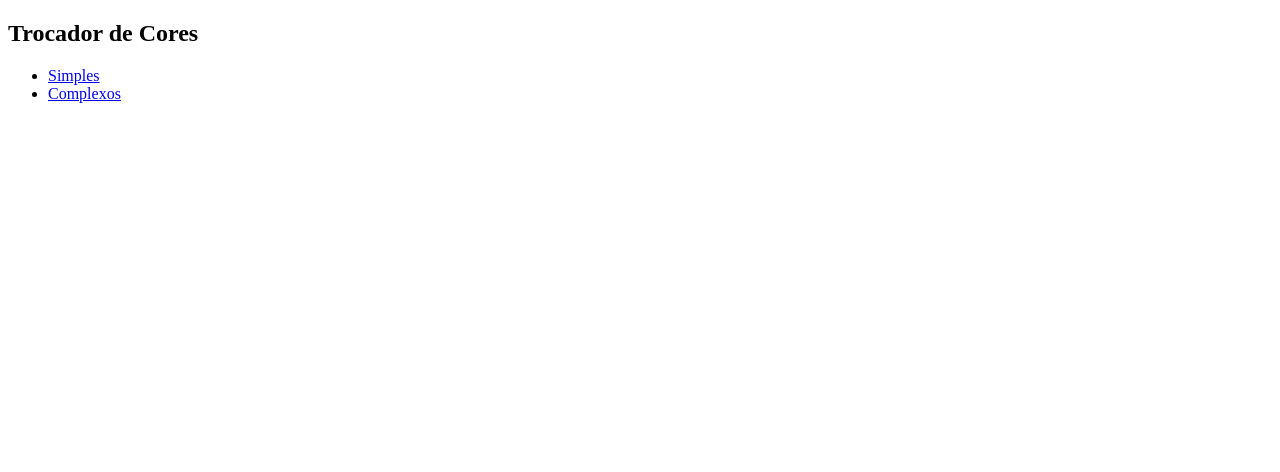
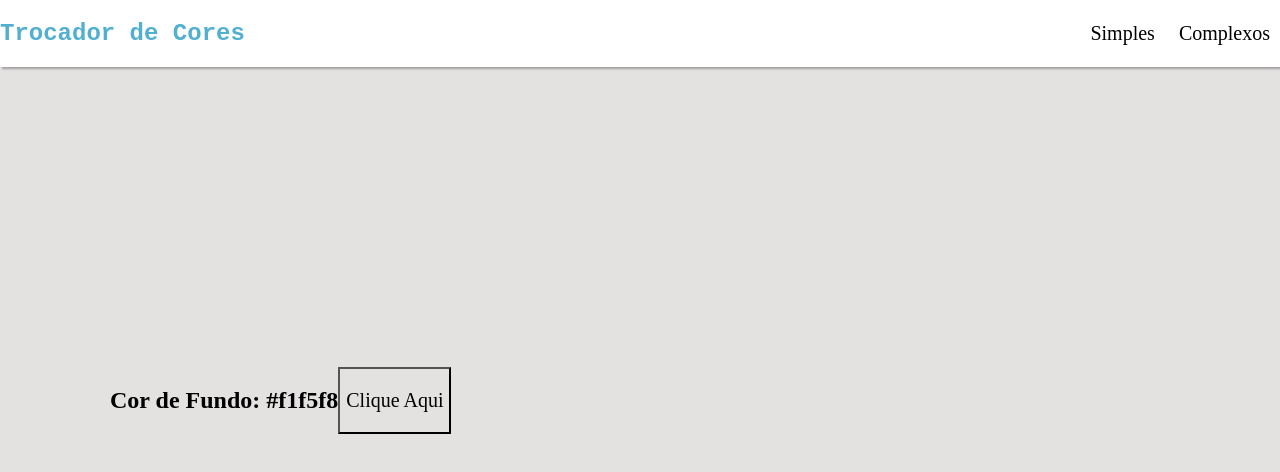
Before and after one commit to gabrielrfontes/trocador-de-cores, a plain HTML site: page index.html in a window 1280 px wide. Drawn offline with Linux system fonts and the light colour scheme; a web font is replaced by a local one.

Commit message:
edição do index e estilo

```diff
--- a/index.html
+++ b/index.html
@@ -3,11 +3,14 @@
 <head>
     <meta charset="UTF-8" />
     <title>Trocador de Cores</title>
+    <link rel="stylesheet" href="style.css">
+
 </head>
 <body>
+    <header>
     <nav>
         <div id="menu">
-            <h2>Trocador de Cores</h2>
+            <h2 id="titulo">Trocador de Cores</h2>
             <ul id="links">
                 <li>
                     <a href="index.html">Simples</a>
@@ -20,5 +23,14 @@
         </div>
     </nav>
 
+    <div id="container">
+        <h2>Cor de Fundo:
+            <span id="cor">
+                #f1f5f8
+            </span>
+        </h2>
+        <button id="botao">Clique Aqui</button>
+    </div>
+</header>
 </body>
 </html>
--- /dev/null
+++ b/style.css
@@ -0,0 +1,59 @@
+ @import url('https://fonts.googleapis.com/css2?family=Jersey+15&display=swap');
+
+body {
+    box-sizing:border-box;
+    margin: 0;
+    padding: 0;
+    background-color: rgb(228, 225, 225);
+    font-family: "Jersey 15";
+}
+
+li, a, button{
+    font-size: 15pt;
+    text-decoration: none;
+    color: black;
+}
+
+div#menu {
+    display: flex;
+    justify-content: space-between;
+    align-items: center;
+    background-color: white;
+    padding: auto;
+    box-shadow: 2px 2px 2px rgb(0, 0, 0, 0.3);
+}
+
+#titulo{
+    color: rgba(12, 143, 190, 0.716);
+    font-family: 'Courier New', Courier, monospace;
+    font-weight: 600;
+}
+
+#links{
+    list-style: none;
+}
+
+#links li{
+    list-style: none;
+    display: inline-block;
+    padding: 0px 10px;
+}
+
+#links li a:hover {
+    color:rgba(12, 143, 190, 0.716);
+}
+
+#container{
+    display: flex;
+    box-sizing: border-box;
+    align-items:normal;
+    margin: 300px 100px 100px 100px;
+    padding: 0px 10px;
+}
+
+#botao {
+    font-family: "Jersey 15";
+    background-color:  rgb(228, 225, 225);
+    position: relative;
+
+}
```
Also changed, not shown: script.js (added).
